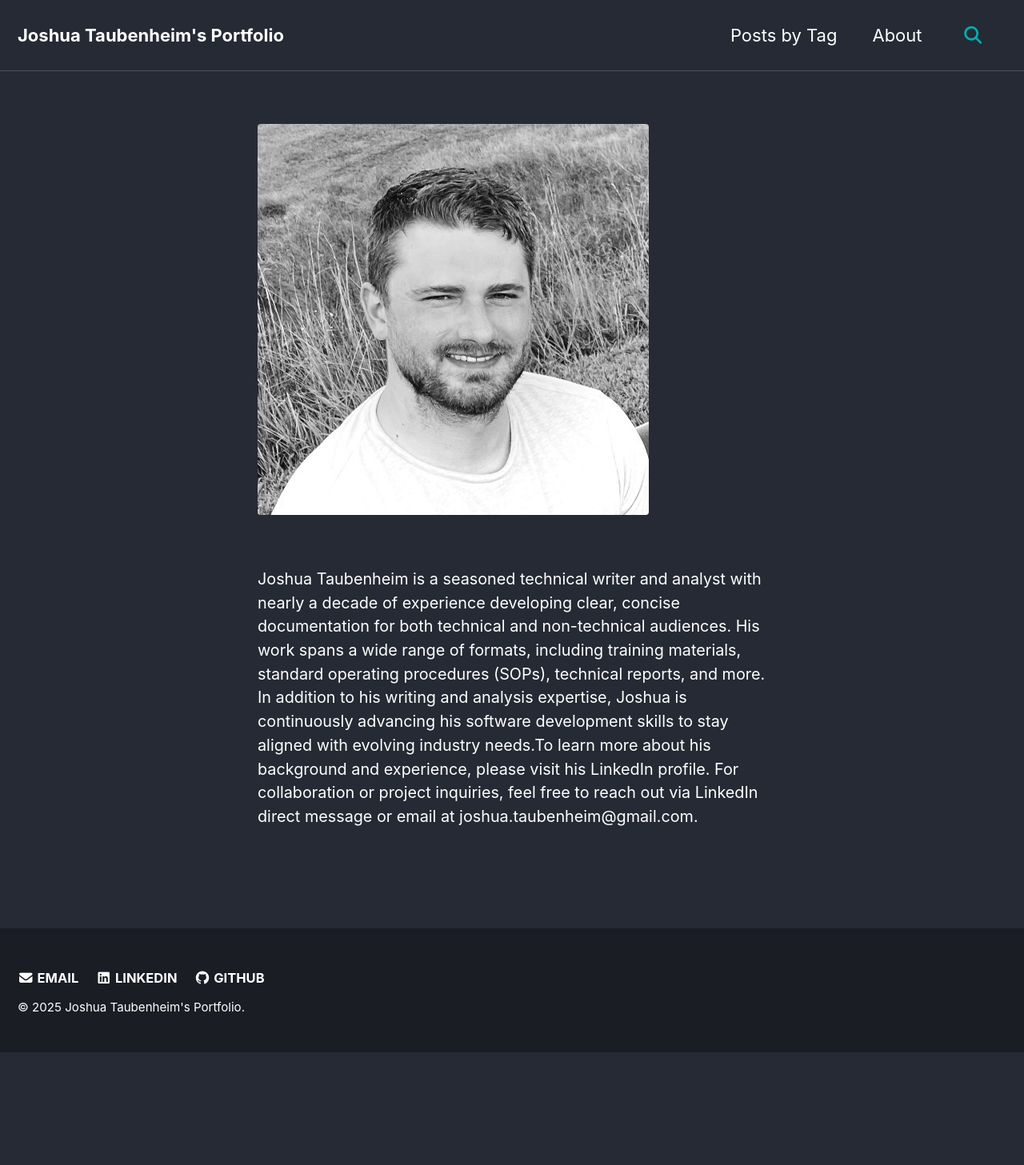
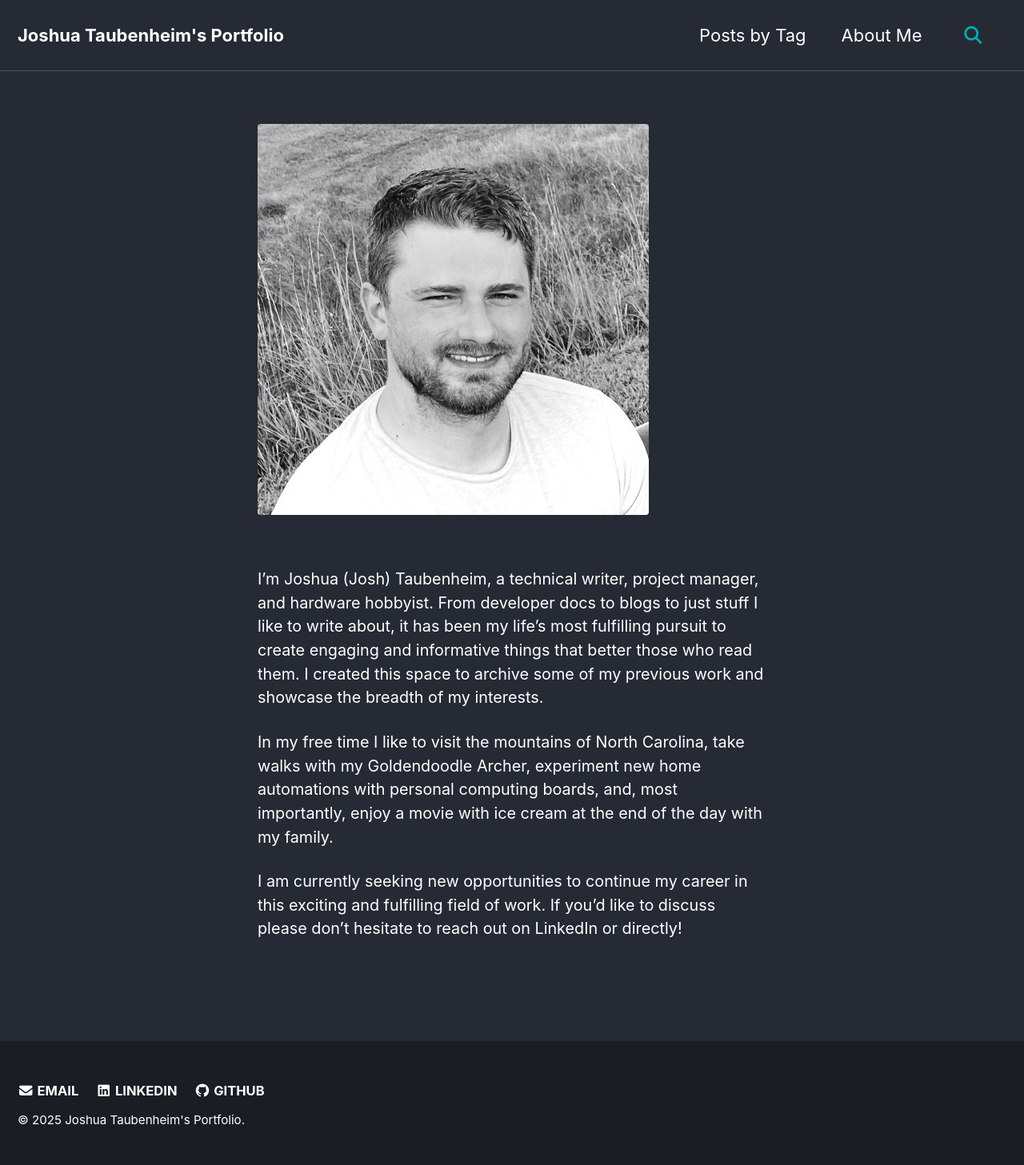
Before and after one commit to jtaubenheim/professional-portfolio, a Jekyll site: the page built from _pages/about.md, in a window 1280 px wide. Shown: the whole page at 80% size. Built offline with Jekyll 4.4.1, drawn with Linux system fonts in a browser that asks for light colours; cached includes are drawn as plain includes; a script that is not in the unit is left out; comment, search, counter and statistics services are not loaded; before the commit the page ends 1316 px from its top, so only the background shows below that.

```diff
--- a/_config.yml
+++ b/_config.yml
@@ -64,11 +64,11 @@ plugins:
 author:
   name   : "Bio"
   avatar : "/assets/images/headshot.jpg"
-  bio    : "I'm Joshua (Josh) Taubenheim, a writer with a deep passion for technology. I love exploring how words and innovation intersect, whether through storytelling, blogging, or breaking down complex tech into something human. I created this space to keep a record of my previous work, share thoughts, tools, and the occasional tangent.."
+  bio    : "I’m Joshua (Josh) Taubenheim, a technical writer, project manager, and hardware hobbyist. From developer docs to blogs to just stuff I like to write about, it has been my life's most fulfilling pursuit to create engaging and informative things that better those who read them. I created this space to archive some of my previous work and showcase the breadth of my interests.<br><br>I am currently seeking new opportunities to continue my career in this exciting and fulfilling field of work. If you'd like to discuss please don't hesitate to reach out on LinkedIn or directly!"
   links:
     - label: "Email"
       icon: "fa-solid fa-envelope"
-      link: "joshua.taubenheim@gmail.com"
+      url: "mailto:joshua.taubenheim@gmail.com"
     - label: "LinkedIn"
       icon: "fa-brands fa-linkedin"
       url: "https://www.linkedin.com/in/jtaubenheim/"
@@ -97,8 +97,8 @@ defaults:
       layout: single
       author_profile: true
       read_time: true
-      comments: true
-      share: true
+      comments: false
+      share: false
       related: true
   # _pages
   - scope:
@@ -107,6 +107,14 @@ defaults:
     values:
       layout: single
       author_profile: false
+  # _featured
+  - scope:
+      path: "_featured"
+      type: featured
+    values:
+      layout: single
+      author_profile: true
+      read_time: true
 
 category_archive:
   type: liquid
--- a/_data/navigation.yml
+++ b/_data/navigation.yml
@@ -1,5 +1,7 @@
 main:
+##  - title: "FEATURED - Azure IoT Hub Developer Experience"
+##    url: /featured/
   - title: "Posts by Tag"
     url: /tags/
-  - title: "About"
+  - title: "About Me"
     url: /about/
--- a/_layouts/home.html
+++ b/_layouts/home.html
@@ -4,7 +4,7 @@ layout: archive
 
 {{ content }}
 
-<h3 class="archive__subtitle">{{ site.data.ui-text[site.locale].recent_posts | default: "Publications" }}</h3>
+<h2 class="archive__subtitle">{{ site.data.ui-text[site.locale].recent_posts | default: "Archived Works" }}</h2>
 
 {% if paginator %}
   {% assign posts = paginator.posts %}
--- a/_pages/about.md
+++ b/_pages/about.md
@@ -3,6 +3,14 @@ permalink: /about/
 title:
 ---
 
-{% include figure popup=true image_path="/assets/images/headshot.jpg" %}
+{% include figure
+   popup=true
+   image_path="/assets/images/headshot.jpg"
+   class="avatar-circle"
+%}
 
-Joshua Taubenheim is a seasoned technical writer and analyst with nearly a decade of experience developing clear, concise documentation for both technical and non-technical audiences. His work spans a wide range of formats, including training materials, standard operating procedures (SOPs), technical reports, and more. In addition to his writing and analysis expertise, Joshua is continuously advancing his software development skills to stay aligned with evolving industry needs.To learn more about his background and experience, please visit his LinkedIn profile. For collaboration or project inquiries, feel free to reach out via LinkedIn direct message or email at joshua.taubenheim@gmail.com.
+I’m Joshua (Josh) Taubenheim, a technical writer, project manager, and hardware hobbyist. From developer docs to blogs to just stuff I like to write about, it has been my life’s most fulfilling pursuit to create engaging and informative things that better those who read them. I created this space to archive some of my previous work and showcase the breadth of my interests.
+
+In my free time I like to visit the mountains of North Carolina, take walks with my Goldendoodle Archer, experiment new home automations with personal computing boards, and, most importantly, enjoy a movie with ice cream at the end of the day with my family.
+
+I am currently seeking new opportunities to continue my career in this exciting and fulfilling field of work. If you’d like to discuss please don’t hesitate to reach out on LinkedIn or directly!
```
Also changed, not shown: _includes/featured-article.html (added, +13 -0 lines), _pages/featured.md (added, +6 -0 lines).
